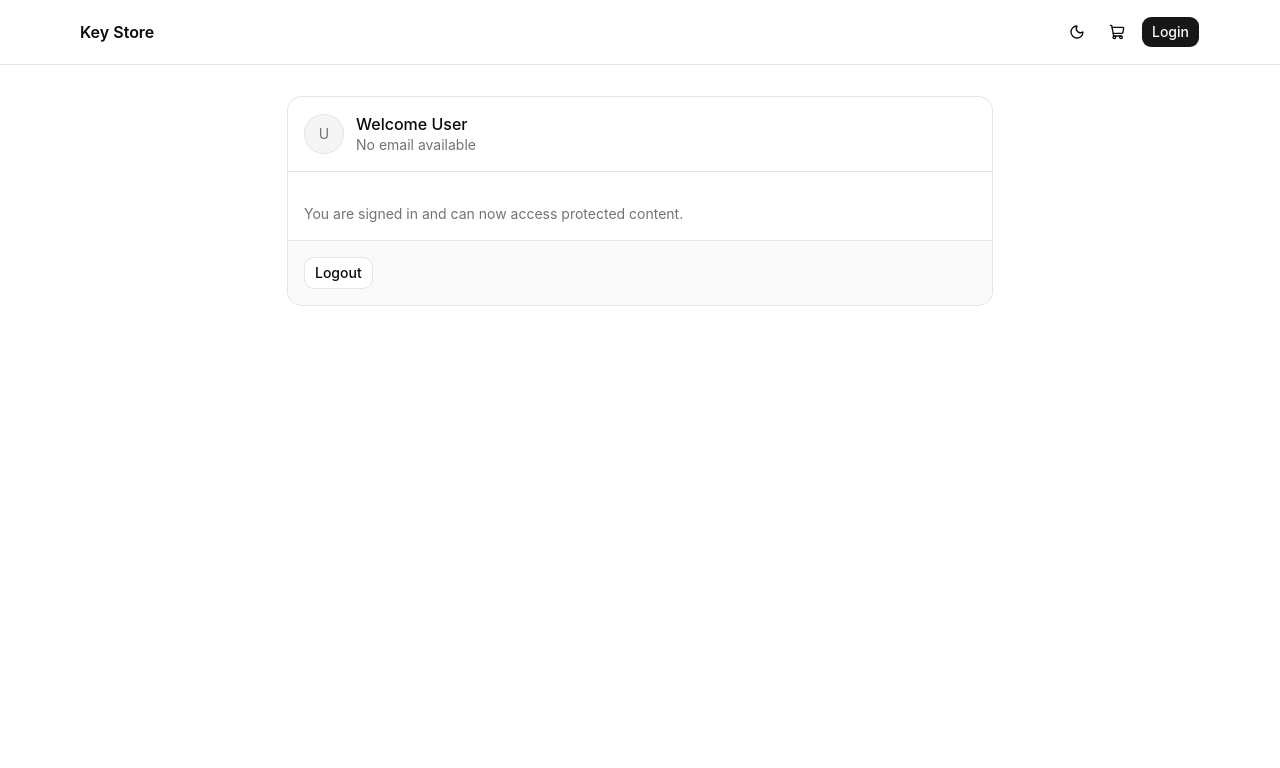
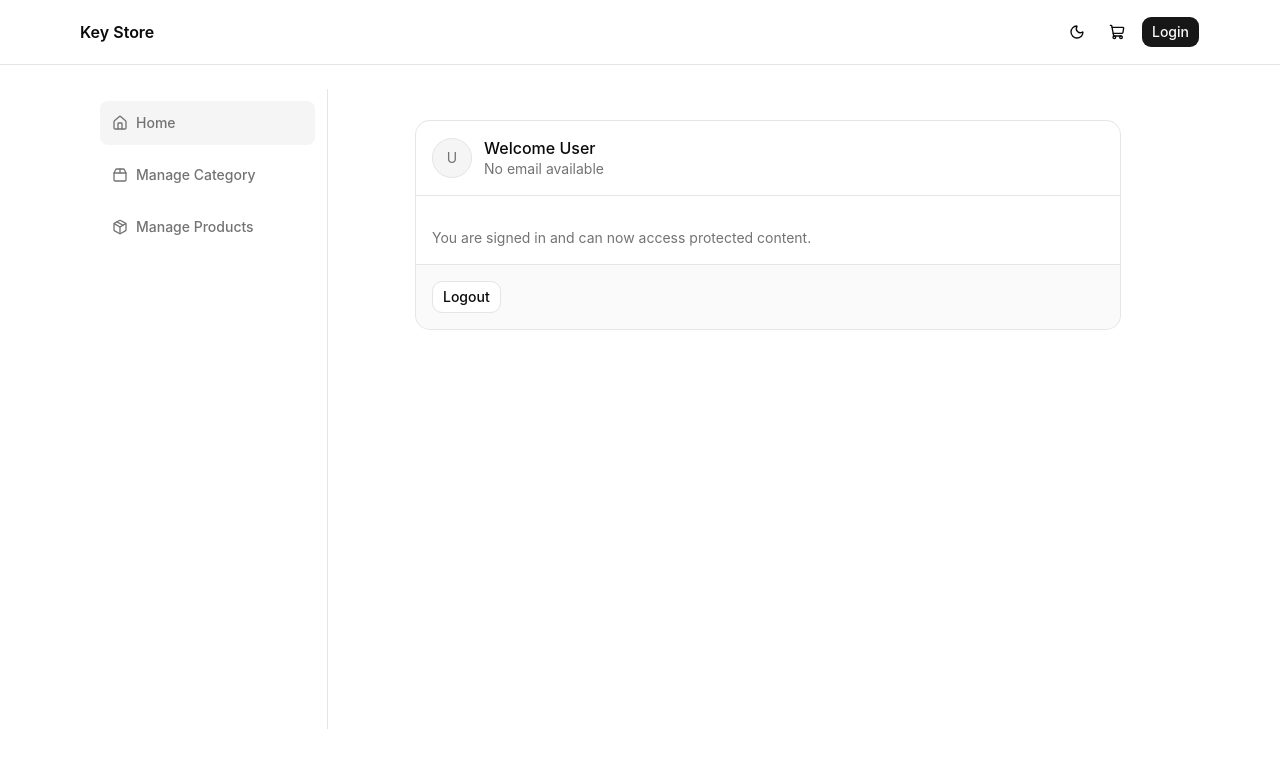
Before and after one commit to ni-th/key-store-next, a Next.js app: page /dashboard in a window 1280 px wide. Shown: the top 768 px of the page. Built offline with nearby package versions, Linux system fonts and the light colour scheme; no server answers.

Commit message:
feat: add dashboard layout, sidebar, and management pages for categories and products

```diff
--- /dev/null
+++ b/app/dashboard/categories/page.tsx
@@ -0,0 +1,5 @@
+import { redirect } from "next/navigation";
+
+export default function CategoriesRedirectPage() {
+  redirect("/dashboard/manage-category");
+}
--- /dev/null
+++ b/app/dashboard/layout.tsx
@@ -0,0 +1,16 @@
+import Sidebar from "@/components/ui/admin/dashboard/sidebar";
+
+export default function DashboardLayout({
+  children,
+}: Readonly<{
+  children: React.ReactNode;
+}>) {
+  return (
+    <div className="mx-auto w-full max-w-6xl px-4 py-6 md:px-6">
+      <div className="grid min-h-[calc(100vh-10rem)] grid-cols-1 gap-4 md:grid-cols-[240px_1fr]">
+        <Sidebar />
+        <section className="min-w-0">{children}</section>
+      </div>
+    </div>
+  );
+}
--- /dev/null
+++ b/app/dashboard/manage-category/page.tsx
@@ -0,0 +1,15 @@
+import { Card, CardContent, CardDescription, CardHeader, CardTitle } from "@/components/ui/card";
+
+export default function ManageCategoryPage() {
+  return (
+    <Card>
+      <CardHeader>
+        <CardTitle>Manage Category</CardTitle>
+        <CardDescription>Create, update, and organize product categories.</CardDescription>
+      </CardHeader>
+      <CardContent className="text-sm text-muted-foreground">
+        Category management page is ready. You can add category forms and table listing here.
+      </CardContent>
+    </Card>
+  );
+}
--- /dev/null
+++ b/app/dashboard/manage-products/page.tsx
@@ -0,0 +1,15 @@
+import { Card, CardContent, CardDescription, CardHeader, CardTitle } from "@/components/ui/card";
+
+export default function ManageProductsPage() {
+  return (
+    <Card>
+      <CardHeader>
+        <CardTitle>Manage Products</CardTitle>
+        <CardDescription>Add, edit, and track your products from one place.</CardDescription>
+      </CardHeader>
+      <CardContent className="text-sm text-muted-foreground">
+        Product management page is ready. You can add product forms and product table here.
+      </CardContent>
+    </Card>
+  );
+}
--- /dev/null
+++ b/app/dashboard/products/page.tsx
@@ -0,0 +1,5 @@
+import { redirect } from "next/navigation";
+
+export default function ProductsRedirectPage() {
+  redirect("/dashboard/manage-products");
+}
--- /dev/null
+++ b/components/ui/admin/dashboard/sidebar-links.tsx
@@ -0,0 +1,44 @@
+'use client';
+
+
+import clsx from 'clsx';
+import { Home, Package, Package2 } from 'lucide-react';
+import Link from 'next/link';
+import { usePathname } from 'next/navigation';
+// Map of links to display in the side navigation.
+// Depending on the size of the application, this would be stored in a database.
+const links = [
+  { name: 'Home', href: '/dashboard', icon: Home },
+  {
+    name: 'Manage Category',
+    href: '/dashboard/manage-category',
+    icon: Package2,
+  },
+  { name: 'Manage Products', href: '/dashboard/manage-products', icon: Package },
+];
+
+export default function NavLinks() {
+  const pathname = usePathname();
+  return (
+    <>
+      {links.map((link) => {
+        const LinkIcon = link.icon;
+        return (
+          <Link
+            key={link.name}
+            href={link.href}
+            className={clsx(
+              'flex h-11 w-full items-center gap-2 rounded-md px-3 text-sm font-medium text-muted-foreground transition-colors hover:bg-muted hover:text-foreground',
+              {
+                'bg-muted text-foreground': pathname === link.href,
+              }
+            )}
+          >
+            <LinkIcon className="h-4 w-4" />
+            <p>{link.name}</p>
+          </Link>
+        );
+      })}
+    </>
+  );
+}
--- /dev/null
+++ b/components/ui/admin/dashboard/sidebar.tsx
@@ -0,0 +1,13 @@
+import NavLinks from "./sidebar-links"
+
+const Sidebar = () => {
+  return (
+    <aside className="h-full w-full border-r bg-background">
+      <div className="flex h-full flex-col gap-2 p-3">
+        <NavLinks />
+      </div>
+    </aside>
+  )
+}
+
+export default Sidebar
```
